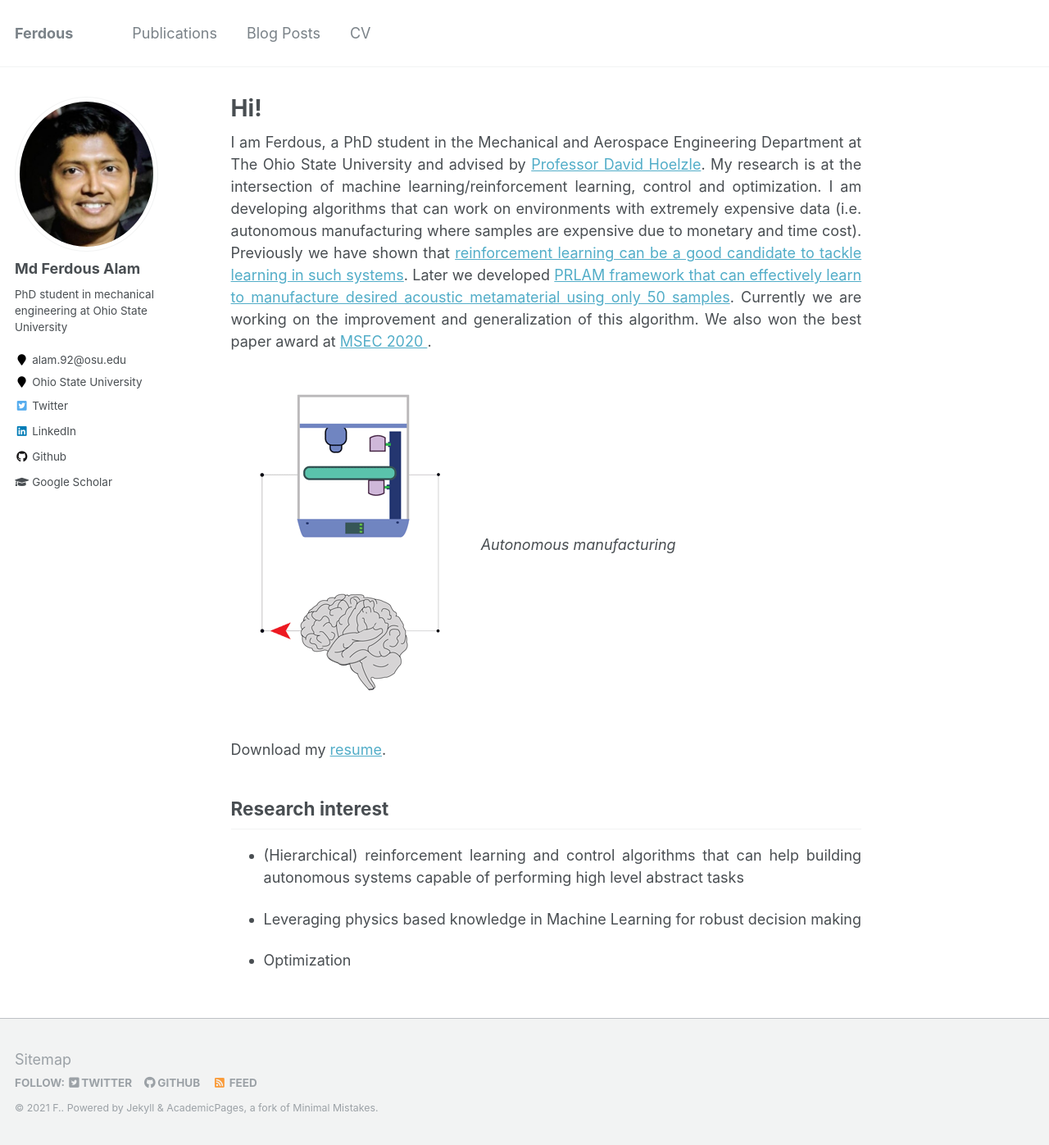
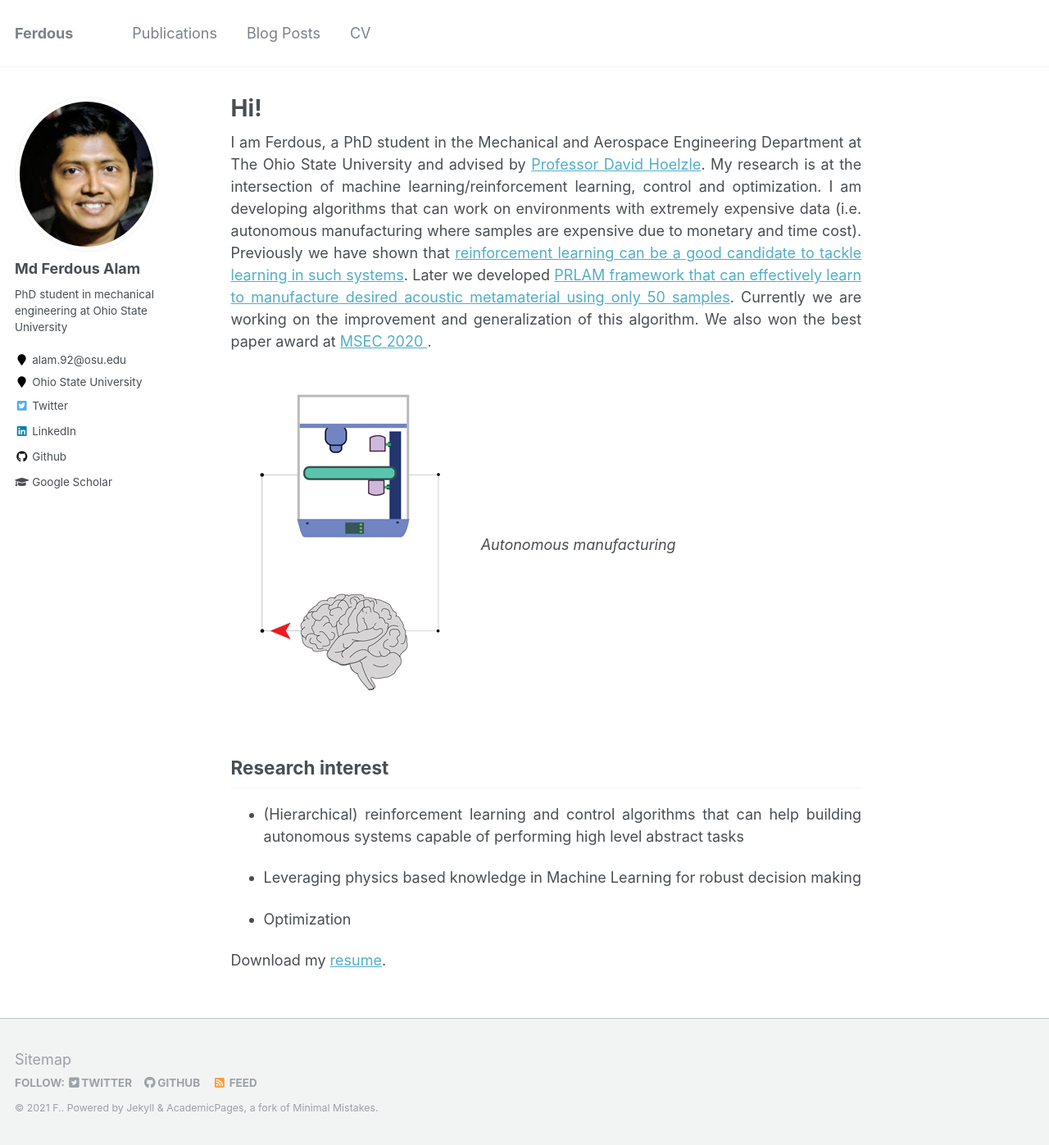
Before and after one commit to ghost-083/ghost-083.github.io, a Jekyll site: the page built from _pages/about.md, in a window 1280 px wide and 1397 px high. Shown: the whole window at 82% size. Built offline with Jekyll 4.4.1, drawn with Linux system fonts in a browser that asks for light colours.

Commit message:
Trigger rebuild

```diff
--- a/_pages/about.md
+++ b/_pages/about.md
@@ -14,9 +14,9 @@ I am Ferdous, a PhD student in the Mechanical and Aerospace Engineering Departme
 
 ![autonomous manufacturing](autonomous_mfg.gif) *Autonomous manufacturing*
 
-Download my [resume](https://github.com/ferdous-alam/ferdous-alam.github.io/blob/master/Ferdous_resume.pdf).
-
 ## Research interest
 * <p align="justify"> (Hierarchical) reinforcement learning and control algorithms that can help building autonomous systems capable of performing high level abstract tasks </p>
 * <p align="justify"> Leveraging physics based knowledge in Machine Learning for robust decision making</p>
 * <p align="justify"> Optimization </p>
+
+Download my [resume](https://github.com/ferdous-alam/ferdous-alam.github.io/blob/master/Ferdous_resume.pdf).
```
